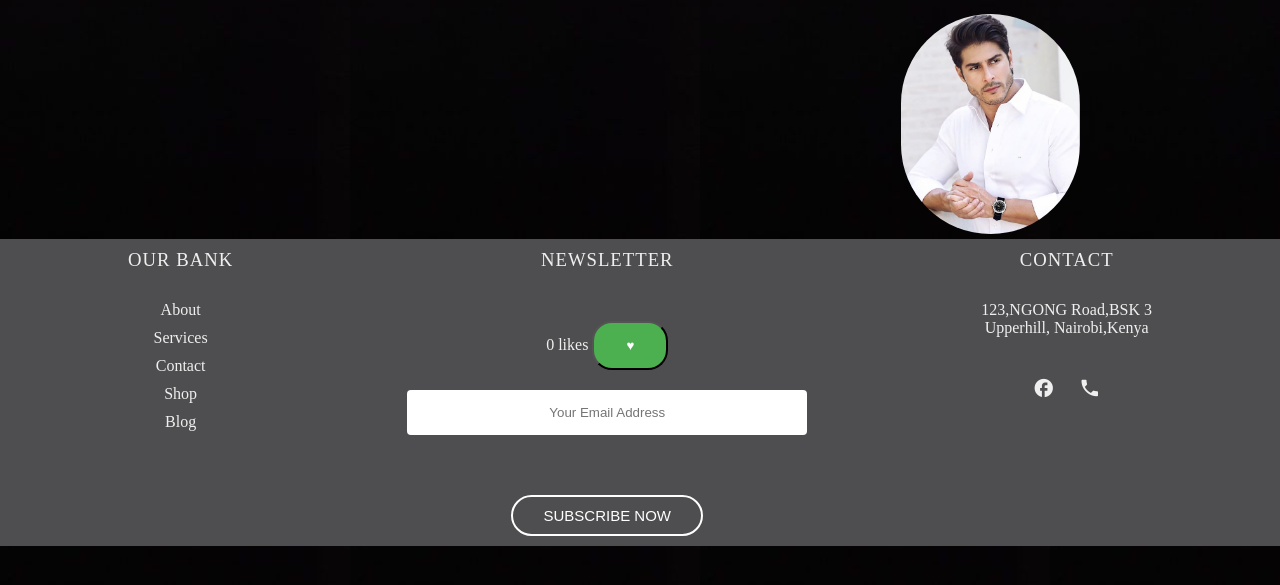
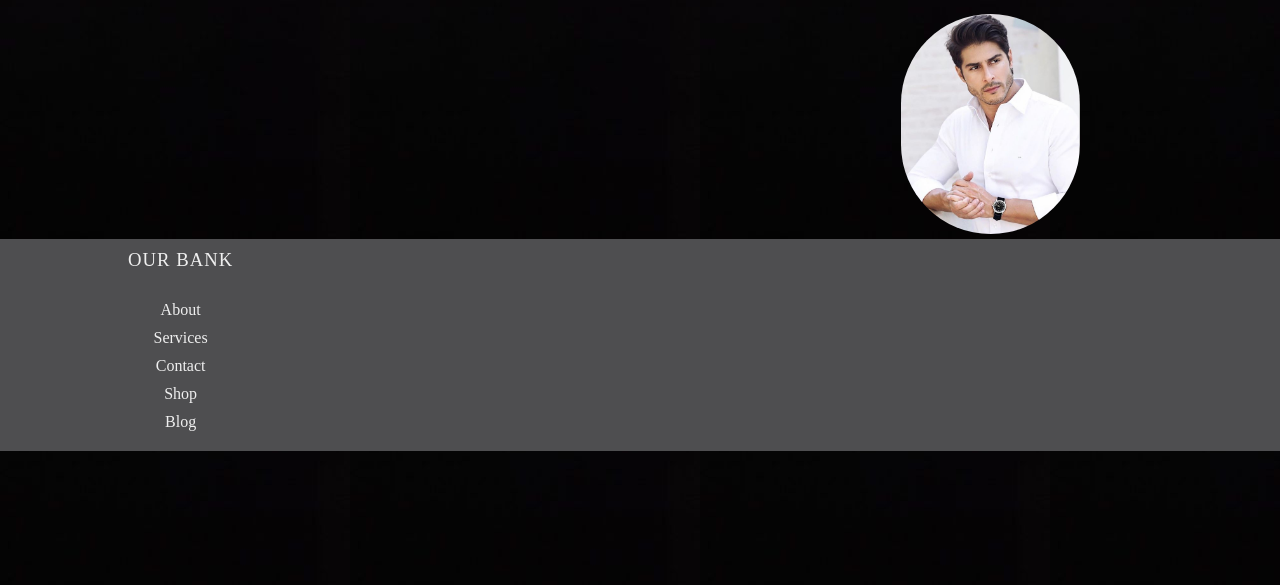
Before and after one commit to ochienghesbon/jsproject, a plain HTML site: page index.html in a window 1280 px wide. Shown: the part 89-674 px from the top of the page. Drawn offline with Linux system fonts and the light colour scheme.

Commit message:
changes on index.html

```diff
--- a/index.html
+++ b/index.html
@@ -48,27 +48,3 @@
           <a href="https://www.cardbenefits.citi.com/Shopping">Shop</a>
           <a href="https://blog.citigroup.com/">Blog</a>
         </div>
-        <div class="column2">
-          <h3>NEWSLETTER</h3>
-          <span id="like-count" class="likes">0 likes</span>
-          <button id="like-button" class="like-button">♥</button>
-          <form>
-            <input id="emailing" type="email" placeholder="Your Email Address" required>
-            <br>
-            <button id="subscribe" type="submit">SUBSCRIBE NOW</button>
-          </form>
-        </div>
-          <div class="column3">
-          <h3>CONTACT</h3>
-          <P>123,NGONG Road,BSK 3<br>Upperhill, Nairobi,Kenya</p>
-            <div class="media">
-            <i class="material-icons">facebook</i>
-            <i class="material-icons">phone</i>
-            </div>
-
-
-        </div>
-      </div>
-      <script src="./index.js"></script>
-    </body>
-  </html>
```
Also changed, not shown: db.json (+19 -0 lines).
